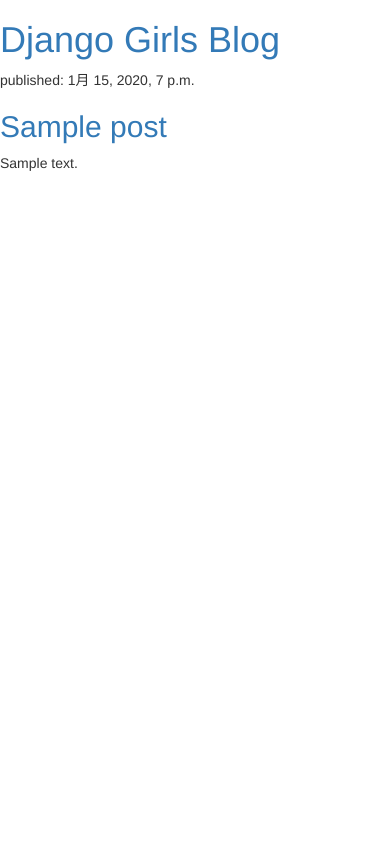
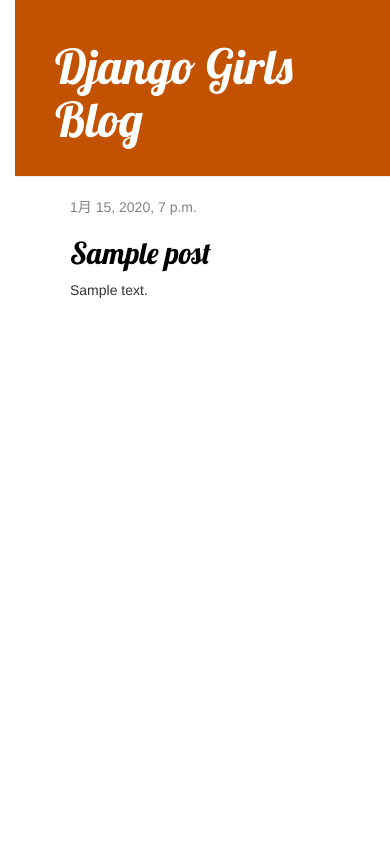
Before and after one commit to Aldbrn/my-first-blog, a Django app: page / in a window 390 px wide. Run offline with Django 3.2, Linux system fonts and the light colour scheme; tables that the repository leaves empty hold one stand-in row (values such as "Sample post"); some libraries are stand-ins or nearby versions.

Commit message:
Added view and template for detailed blog post as well as CSS for the site.

```diff
--- /dev/null
+++ b/blog/static/css/blog.css
@@ -0,0 +1,66 @@
+h1 a,
+h2 a {
+  color: #C25100;
+  font-family: "Lobster"
+}
+
+body {
+  padding-left: 15px;
+}
+
+.page-header {
+  background-color: #C25100;
+  margin-top: 0;
+  padding: 20px 20px 20px 40px;
+}
+
+.page-header h1,
+.page-header h1 a,
+.page-header h1 a:visited,
+.page-header h1 a:active {
+  color: #ffffff;
+  font-size: 36pt;
+  text-decoration: none;
+}
+
+.content {
+  margin-left: 40px;
+}
+
+h1,
+h2,
+h3,
+h4 {
+  font-family: 'Lobster', cursive;
+}
+
+.date {
+  color: #828282;
+}
+
+.save {
+  float: right;
+}
+
+.post-form textarea,
+.post-form input {
+  width: 100%;
+}
+
+.top-menu,
+.top-menu:hover,
+.top-menu:visited {
+  color: #ffffff;
+  float: right;
+  font-size: 26pt;
+  margin-right: 20px;
+}
+
+.post {
+  margin-bottom: 70px;
+}
+
+.post h2 a,
+.post h2 a:visited {
+  color: #000000;
+}
--- /dev/null
+++ b/blog/templates/blog/base.html
@@ -0,0 +1,26 @@
+{% load static %}
+<html>
+
+  <head>
+    <title>Django Girls blog</title>
+    <link rel="stylesheet" href="//maxcdn.bootstrapcdn.com/bootstrap/3.2.0/css/bootstrap.min.css" />
+    <link rel="stylesheet" href="//maxcdn.bootstrapcdn.com/bootstrap/3.2.0/css/bootstrap-theme.min.css" />
+    <link href="//fonts.googleapis.com/css?family=Lobster&subset=latin,latin-ext" rel="stylesheet" type="text/css">
+    <link rel="stylesheet" href="{% static "css/blog.css" %}">
+  </head>
+
+  <body>
+    <div class="page-header">
+      <h1><a href="/">Django Girls Blog</a></h1>
+    </div>
+    <div class="content container">
+      <div class="row">
+        <div class="col-md-8">
+          {% block content %}
+          {% endblock %}
+        </div>
+      </div>
+    </div>
+  </body>
+
+</html>
--- a/blog/templates/blog/post_list.html
+++ b/blog/templates/blog/post_list.html
@@ -1,23 +1,13 @@
-<html>
+{% extends "blog/base.html" %}
 
-<head>
-  <title>Django Girls blog</title>
-  <link rel="stylesheet" href="//maxcdn.bootstrapcdn.com/bootstrap/3.2.0/css/bootstrap.min.css" />
-  <link rel="stylesheet" href="//maxcdn.bootstrapcdn.com/bootstrap/3.2.0/css/bootstrap-theme.min.css" />
-</head>
-
-<body>
-  <div>
-    <h1><a href="/">Django Girls Blog</a></h1>
+{% block content%}
+{% for post in posts %}
+<div class="post">
+  <div class="date">
+    {{ post.published_date }}
   </div>
-
-  {% for post in posts%}
-  <div>
-    <p>published: {{ post.published_date }}</p>
-    <h2><a href="">{{ post.title }}</a></h2>
-    <p>{{ post.text|linebreaksbr }}</p>
-  </div>
-  {% endfor%}
-</body>
-
-</html>
+  <h2><a href="{% url "post_detail" pk=post.pk %}">{{ post.title }}</a></h2>
+  <p>{{ post.text|linebreaksbr }}</p>
+</div>
+{% endfor %}
+{% endblock %}
--- a/blog/urls.py
+++ b/blog/urls.py
@@ -1,4 +1,7 @@
 from django.urls import path
 from . import views
 
-urlpatterns = [path("", views.post_list, name="post_list")]
+urlpatterns = [
+    path("", views.post_list, name="post_list"),
+    path("post/<int:pk>/", views.post_detail, name="post_detail"),
+]
--- a/blog/views.py
+++ b/blog/views.py
@@ -1,4 +1,4 @@
-from django.shortcuts import render
+from django.shortcuts import render, get_object_or_404
 from django.utils import timezone
 from .models import Post
 
@@ -10,3 +10,8 @@
         "published_date"
     )
     return render(request, "blog/post_list.html", {"posts": posts})
+
+
+def post_detail(request, pk):
+    post = get_object_or_404(Post, pk=pk)
+    return render(request, "blog/post_detail.html", {"post": post})
```
Also changed, not shown: blog/templates/blog/post_detail.html (added, +13 -0 lines).
